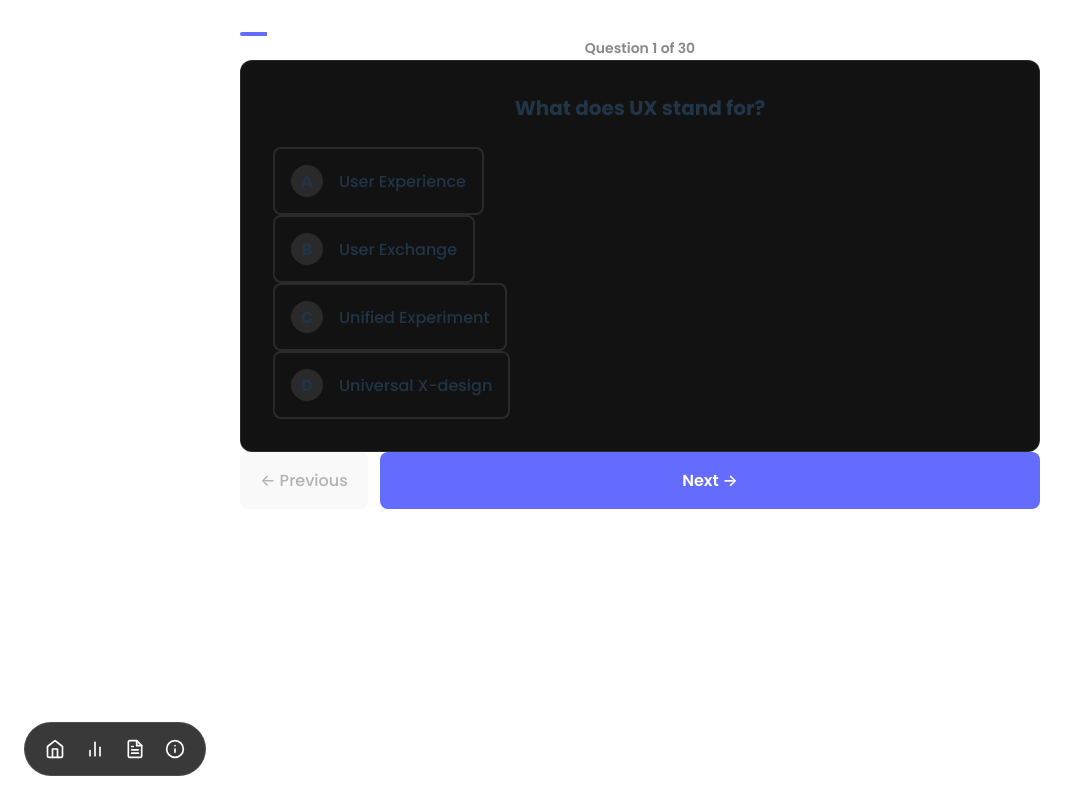
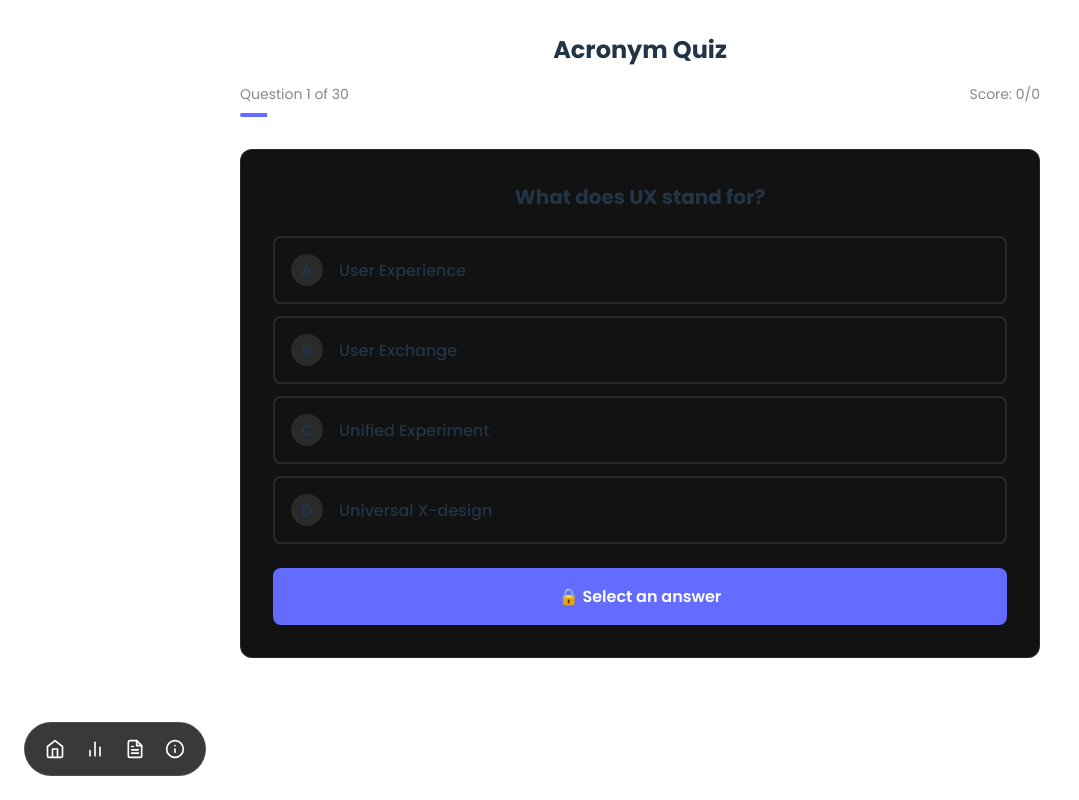
Before and after one commit to dvnnyle/xQuizer, a React (Vite) app: page /acronymquiz in a window 1280 px wide. Shown: the whole page, without its empty margins (0-1079 px from the left). Built offline with nearby package versions, Linux system fonts and the light colour scheme.

Commit message:
Fix acronym quiz styling to match other quizzes

```diff
--- a/src/moreQuizes/acronymQuiz.jsx
+++ b/src/moreQuizes/acronymQuiz.jsx
@@ -99,44 +99,109 @@ function AcronymQuiz() {
           initial={{ opacity: 0 }}
           animate={{ opacity: 1 }}
           exit={{ opacity: 0 }}
-          className="quiz-container"
+          transition={{ duration: 0.5 }}
         >
           <NavigationMenu />
-          <div className="result-screen">
-            <h2>📝 Review Your Answers</h2>
-            <div className="review-summary">
-              <p>Score: {score}/{questionsData.length} ({percentage}%)</p>
+          <div className="quiz-container">
+            <div className="quiz-header">
+              <h2>Answer Review - Acronym Quiz</h2>
+              <div className="progress-info">
+                <span>Score: {score}/{questionsData.length} ({percentage}%)</span>
               </div>
-            <div className="review-list">
-              {questionsData.map((question, index) => {
-                const userAnswer = userAnswers[index]
+            </div>
+
+            <div className="review-container">
+              {questionsData.map((question, qIndex) => {
+                const userAnswer = userAnswers[qIndex]
                 const isCorrect = userAnswer?.isCorrect
+                const userSelectedIndex = userAnswer?.selectedIndex
+
                 return (
-                  <div key={question.id} className={`review-item ${isCorrect ? 'correct' : 'incorrect'}`}>
-                    <h3>Question {index + 1}</h3>
-                    <p className="review-question">{question.question}</p>
-                    <div className="review-answers">
-                      <p className="your-answer">
-                        Your answer: <span className={isCorrect ? 'correct-text' : 'incorrect-text'}>
-                          {question.options[userAnswer?.selectedIndex]}
+                  <div key={question.id} className="review-question-card">
+                    <div className="review-header">
+                      <span className="question-number">Question {qIndex + 1}</span>
+                      <span className={`result-badge ${isCorrect ? 'correct-badge' : 'wrong-badge'}`}>
+                        {isCorrect ? '✓ Correct' : '✗ Incorrect'}
                       </span>
-                      </p>
-                      {!isCorrect && (
-                        <p className="correct-answer">
-                          Correct answer: <span className="correct-text">{question.answer}</span>
-                        </p>
+                    </div>
+
+                    <h3 className="question-text">{question.question}</h3>
+
+                    <div className="review-options">
+                      {question.options.map((option, optIndex) => {
+                        const isCorrectOption = optIndex === question.answerIndex
+                        const isUserSelection = optIndex === userSelectedIndex
+
+                        let optionClass = 'review-option'
+                        if (isCorrectOption) optionClass += ' correct-option'
+                        if (isUserSelection && !isCorrect) optionClass += ' wrong-option'
+
+                        return (
+                          <div key={optIndex} className={optionClass}>
+                            <span className="option-letter">
+                              {String.fromCharCode(65 + optIndex)}
+                            </span>
+                            <span className="option-text">{option}</span>
+                            {isUserSelection && (
+                              <span className="selection-badge">Your answer</span>
                             )}
-                    </div>
-                    <p className="explanation">{question.explanation}</p>
+                            {isCorrectOption && (
+                              <span className="correct-badge-mini">Correct</span>
+                            )}
                           </div>
                         )
                       })}
                     </div>
-            <button onClick={handleBackToResults} className="back-button">
-              Back to Results
+
+                    <div className="review-explanation">
+                      <strong>Explanation:</strong> {question.explanation}
+                    </div>
+                  </div>
+                )
+              })}
+            </div>
+
+            <div className="review-actions">
+              <button onClick={handleBackToResults} className="next-button">
+                ← Back to Results
+              </button>
+              <button onClick={handleRestart} className="restart-button">
+                Try Again
               </button>
             </div>
+          </div>
         </motion.div>
+      )
+    }
+
+    return (
+      <>
+        <NavigationMenu />
+        <CelebrationBackground score={score} total={questionsData.length} />
+        <div className="quiz-container">
+          <div className="result-card">
+            <h1>Quiz Complete!</h1>
+            <div className="score-display">
+              <div className="score-number">{score}</div>
+              <div className="score-total">out of {questionsData.length}</div>
+            </div>
+            <div className="score-percentage">
+              {Math.round((score / questionsData.length) * 100)}%
+            </div>
+            <div className="button-group">
+              <button onClick={handleShowReview} className="next-button" style={{ marginBottom: '10px' }}>
+                Review Answers
+              </button>
+              <button onClick={handleRestart} className="restart-button">
+                Try Again
+              </button>
+              <a href="/" className="home-link">
+                Back to Home
+              </a>
+            </div>
+          </div>
+        </div>
+      </>
     )
   }
 
@@ -145,134 +210,86 @@ function AcronymQuiz() {
       initial={{ opacity: 0 }}
       animate={{ opacity: 1 }}
       exit={{ opacity: 0 }}
-        className="quiz-container"
+      transition={{ duration: 0.5 }}
     >
       <NavigationMenu />
-        <CelebrationBackground />
-        <div className="result-screen">
-          <h2>🎉 Quiz Complete!</h2>
-          <div className="score-display">
-            <div className="score-circle">
-              <span className="score-number">{score}</span>
-              <span className="score-total">/ {questionsData.length}</span>
-            </div>
-            <p className="percentage">{percentage}%</p>
-          </div>
-          <div className="result-message">
-            {percentage >= 90 ? (
-              <p>🌟 Outstanding! You're an acronym master!</p>
-            ) : percentage >= 70 ? (
-              <p>👏 Great job! You know your acronyms!</p>
-            ) : percentage >= 50 ? (
-              <p>👍 Good effort! Keep practicing!</p>
-            ) : (
-              <p>📚 Review the acronyms and try again!</p>
+      <div className="quiz-container">
+        <div className="quiz-header">
+          <h2>Acronym Quiz</h2>
+          <div className="progress-info">
+            <div style={{ display: 'flex', alignItems: 'center', width: '100%' }}>
+              <span>Question {currentQuestionIndex + 1} of {questionsData.length}</span>
+              <div style={{ flex: 1 }}></div>
+              {streak >= 2 && (
+                <span className="streak-fire" style={{ marginRight: '1.5rem' }}>🔥 {streak}</span>
               )}
-          </div>
-          <div className="result-actions">
-            <button onClick={handleRestart} className="restart-button">
-              Try Again
-            </button>
-            <button onClick={handleShowReview} className="review-button">
-              Review Answers
-            </button>
-            <a href="/" className="home-button">
-              Back to Home
-            </a>
+              <span>Score: {score}/{answeredQuestions}</span>
             </div>
           </div>
-      </motion.div>
-    )
-  }
-
-  const isAnswered = selectedAnswer !== null
-  const isCorrect = isAnswered && selectedAnswer === currentQuestion.answerIndex
-
-  return (
-    <motion.div
-      initial={{ opacity: 0 }}
-      animate={{ opacity: 1 }}
-      exit={{ opacity: 0 }}
-      className="quiz-container"
-    >
-      <NavigationMenu />
-      <div className="quiz-content">
           <div className="progress-bar">
             <div
               className="progress-fill"
               style={{ width: `${((currentQuestionIndex + 1) / questionsData.length) * 100}%` }}
             />
           </div>
-
-        <div className="question-header">
-          <span className="question-number">
-            Question {currentQuestionIndex + 1} of {questionsData.length}
-          </span>
-          {streak > 2 && (
-            <span className="streak-badge">🔥 {streak} streak!</span>
-          )}
         </div>
 
         <div className="question-card">
-          <h2 className="question-text">{currentQuestion.question}</h2>
+          <h3 className="question-text">{currentQuestion.question}</h3>
 
-          <div className="options-container">
-            {currentQuestion.options.map((option, index) => (
-              <motion.button
+          <div className="options-list">
+            {currentQuestion.options.map((option, index) => {
+              const isSelected = selectedAnswer === index
+              const isCorrect = index === currentQuestion.answerIndex
+              const showCorrect = selectedAnswer !== null && isCorrect
+              const showWrong = selectedAnswer !== null && isSelected && !isCorrect
+
+              return (
+                <button
                   key={index}
-                className={`option-button ${
-                  selectedAnswer === index
-                    ? index === currentQuestion.answerIndex
-                      ? 'correct'
-                      : 'incorrect'
-                    : selectedAnswer !== null && index === currentQuestion.answerIndex
-                    ? 'correct'
-                    : ''
-                }`}
                   onClick={() => handleAnswerClick(index)}
+                  className={`option-button ${isSelected ? 'selected' : ''} ${showCorrect ? 'correct' : ''} ${showWrong ? 'wrong' : ''}`}
                   disabled={selectedAnswer !== null}
-                whileHover={selectedAnswer === null ? { scale: 1.02 } : {}}
-                whileTap={selectedAnswer === null ? { scale: 0.98 } : {}}
                 >
                   <span className="option-letter">{String.fromCharCode(65 + index)}</span>
                   <span className="option-text">{option}</span>
-                {selectedAnswer !== null && index === currentQuestion.answerIndex && (
-                  <span className="checkmark">✓</span>
-                )}
-                {selectedAnswer === index && index !== currentQuestion.answerIndex && (
-                  <span className="crossmark">✗</span>
-                )}
-              </motion.button>
-            ))}
+                  {isSelected && <span className="you-chose">You chose</span>}
+                </button>
+              )
+            })}
           </div>
 
-          {isAnswered && (
-            <motion.div
-              initial={{ opacity: 0, y: 20 }}
-              animate={{ opacity: 1, y: 0 }}
-              className="explanation-box"
-            >
-              <h3>{isCorrect ? '✓ Correct!' : '✗ Incorrect'}</h3>
-              <p>{currentQuestion.explanation}</p>
-            </motion.div>
+          {selectedAnswer !== null && (
+            <div className="explanation-box">
+              <div className="explanation-header">
+                <svg xmlns="http://www.w3.org/2000/svg" width="20" height="20" viewBox="0 0 24 24" fill="none" stroke="currentColor" strokeWidth="2" strokeLinecap="round" strokeLinejoin="round">
+                  <circle cx="12" cy="12" r="10"></circle>
+                  <line x1="12" y1="16" x2="12" y2="12"></line>
+                  <line x1="12" y1="8" x2="12.01" y2="8"></line>
+                </svg>
+                <span>Explanation</span>
+              </div>
+              <div className="correct-answer">
+                The correct answer is: {currentQuestion.answer}
+              </div>
+              <p className="explanation-text">{currentQuestion.explanation}</p>
+            </div>
           )}
-        </div>
 
           <div className="navigation-buttons">
-          <button
-            onClick={handlePrevious}
-            disabled={currentQuestionIndex === 0}
-            className="nav-button prev-button"
-          >
-            ← Previous
+            {currentQuestionIndex > 0 && (
+              <button onClick={handlePrevious} className="previous-button">
+                Previous
               </button>
+            )}
             <button
               onClick={handleNext}
+              className="next-button"
               disabled={selectedAnswer === null}
-            className="nav-button next-button"
             >
-            {currentQuestionIndex === questionsData.length - 1 ? 'Finish' : 'Next →'}
+              {selectedAnswer === null ? '🔒 Select an answer' : (currentQuestionIndex < questionsData.length - 1 ? 'Next Question' : 'See Results')}
             </button>
+          </div>
         </div>
       </div>
     </motion.div>
```
Lines whose indentation alone changed are shown as unchanged.
